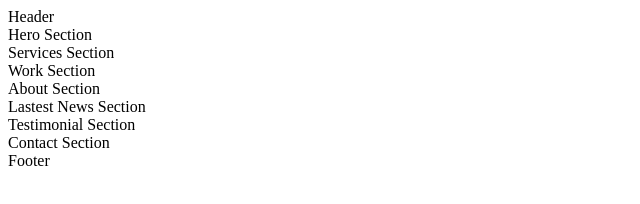
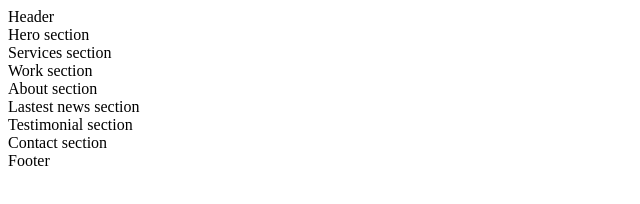
Before and after one commit to ErickGaiero/holbertonschool-web_front_end, a plain HTML site: page html_advanced/5-index.html in a window 1280 px wide. Shown: the full height of the page, 0-640 px from the left. Drawn offline with Linux system fonts and the light colour scheme.

Commit message:
Exercise 5

```diff
--- a/html_advanced/5-index.html
+++ b/html_advanced/5-index.html
@@ -14,25 +14,25 @@
     </header>
     <main>
         <section>
-            Hero Section
+            Hero section
         </section>
         <section>
-            Services Section
+            Services section
         </section>
         <section>
-            Work Section
+            Work section
         </section>
         <section>
-            About Section
+            About section
         </section>
         <section>
-            Lastest News Section
+            Lastest news section
         </section>
         <section>
-            Testimonial Section
+            Testimonial section
         </section>
         <section>
-            Contact Section
+            Contact section
         </section>
     </main>
     <footer>
```
